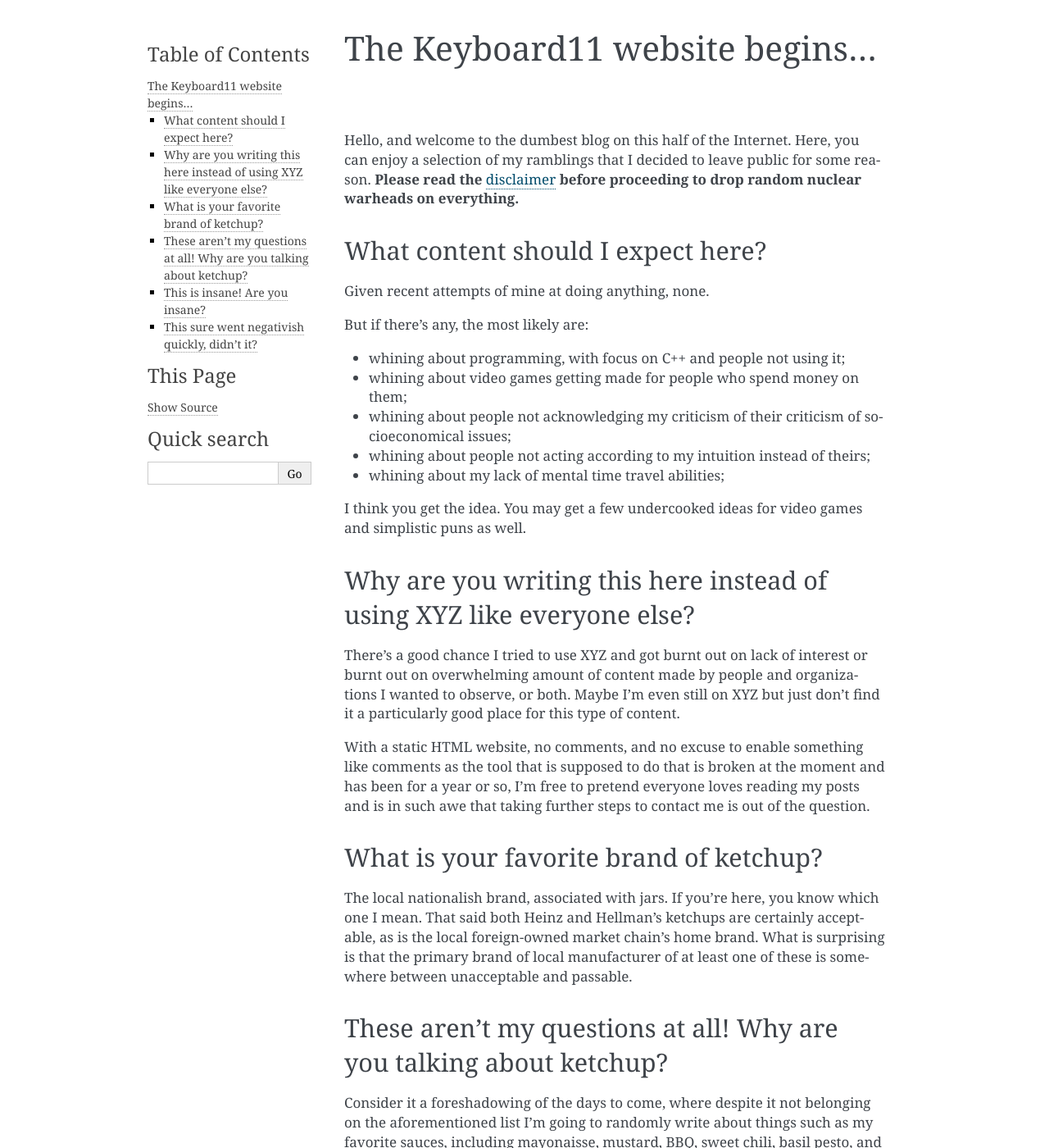
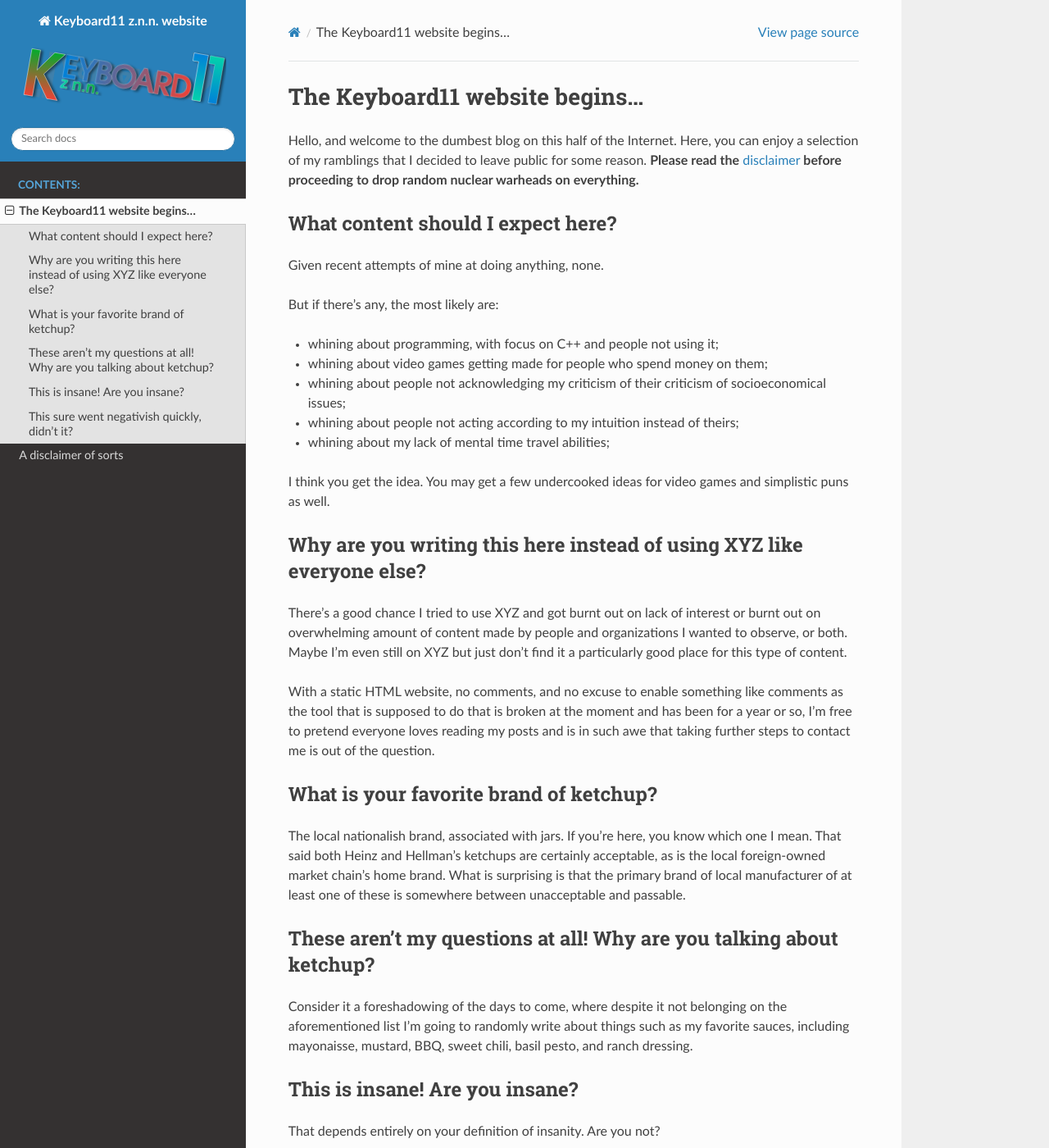
Before and after one commit to Keyboard11ZNN/keyboard11znn.github.io, a Sphinx documentation site: the page built from source/welcome.rst, in a window 1280 px wide and 1400 px high. Shown: the whole window at 82% size. Built offline with Sphinx 7.4.7 and the Read the Docs theme 2.0.0, drawn with Linux system fonts in a browser that asks for light colours; some of the changed text lies outside the part shown.

Commit message:
added some customization

```diff
--- a/source/conf.py
+++ b/source/conf.py
@@ -52,9 +52,13 @@ highlight_language = 'cpp'
 # The theme to use for HTML and HTML Help pages.  See the documentation for
 # a list of builtin themes.
 #
-html_theme = 'alabaster'
+html_theme = 'sphinx_rtd_theme'
 
 # Add any paths that contain custom static files (such as style sheets) here,
 # relative to this directory. They are copied after the builtin static files,
 # so a file named "default.css" will overwrite the builtin "default.css".
 html_static_path = ['_static']
+
+# here's my super turbo fancy minimal logo which totally didn't take forever
+# to make - stan
+html_logo = '_static/keyboard11banner.svg'
```
Also changed, not shown: source/_static/keyboard11banner.svg (added).
